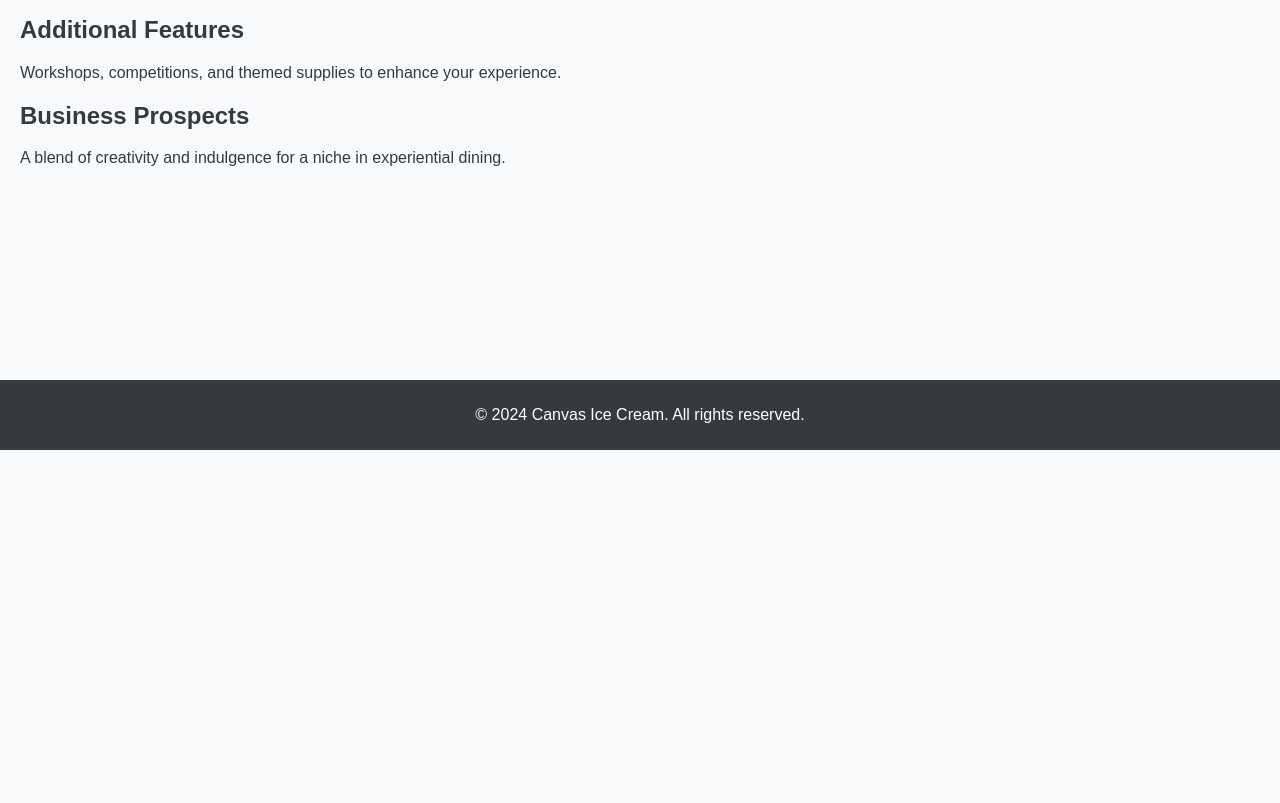
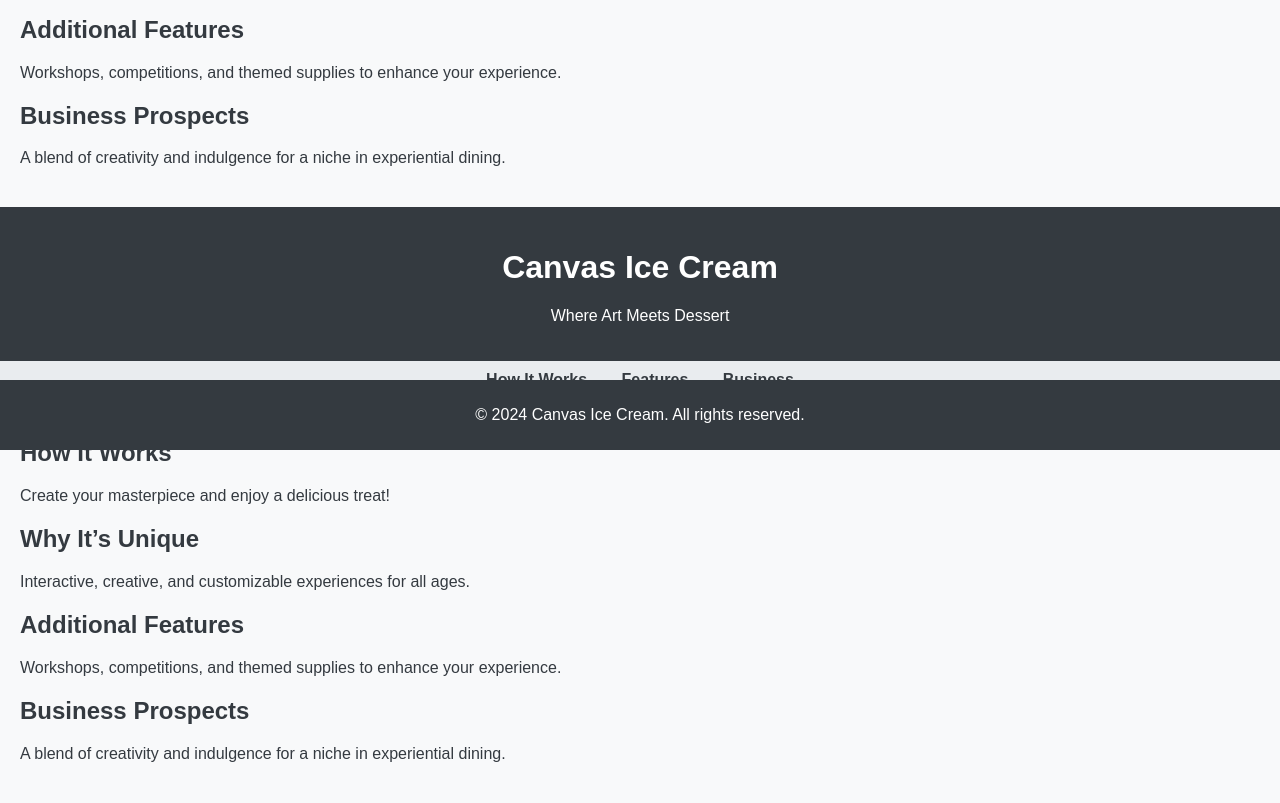
Before and after one commit to Ayaansz/DESIGN-PROJECT, a plain HTML site: page index.html in a window 1280 px wide. Shown: the part 350-1153 px from the top of the page. Before the commit the page ends 800 px from the top, so only its background shows below. Drawn offline with Linux system fonts and the light colour scheme.

Commit message:
Update index.html

```diff
--- a/index.html
+++ b/index.html
@@ -63,3 +63,87 @@
     </footer>
 </body>
 </html>
+<!DOCTYPE html>
+<html lang="en">
+<head>
+    <meta charset="UTF-8">
+    <meta name="viewport" content="width=device-width, initial-scale=1.0">
+    <title>Canvas Ice Cream</title>
+    <style>
+        body {
+            font-family: Arial, sans-serif;
+            margin: 0;
+            padding: 0;
+            background-color: #f8f9fa;
+            color: #343a40;
+        }
+        header {
+            background-color: #343a40;
+            color: white;
+            padding: 20px;
+            text-align: center;
+        }
+        .container {
+            padding: 20px;
+        }
+        .feature {
+            margin-bottom: 20px;
+        }
+        footer {
+            background-color: #343a40;
+            color: white;
+            text-align: center;
+            padding: 10px 0;
+            position: fixed;
+            bottom: 0;
+            width: 100%;
+        }
+        nav {
+            background-color: #e9ecef;
+            padding: 10px;
+            text-align: center;
+        }
+        nav a {
+            margin: 0 15px;
+            color: #343a40;
+            text-decoration: none;
+            font-weight: bold;
+        }
+        nav a:hover {
+            color: #007bff;
+        }
+    </style>
+</head>
+<body>
+    <header>
+        <h1>Canvas Ice Cream</h1>
+        <p>Where Art Meets Dessert</p>
+    </header>
+    <nav>
+        <a href="#how-it-works">How It Works</a>
+        <a href="#features">Features</a>
+        <a href="#business">Business</a>
+    </nav>
+    <div class="container" id="how-it-works">
+        <section class="feature">
+            <h2>How It Works</h2>
+            <p>Create your masterpiece and enjoy a delicious treat!</p>
+        </section>
+        <section class="feature" id="features">
+            <h2>Why It’s Unique</h2>
+            <p>Interactive, creative, and customizable experiences for all ages.</p>
+        </section>
+        <section class="feature">
+            <h2>Additional Features</h2>
+            <p>Workshops, competitions, and themed supplies to enhance your experience.</p>
+        </section>
+        <section class="feature" id="business">
+            <h2>Business Prospects</h2>
+            <p>A blend of creativity and indulgence for a niche in experiential dining.</p>
+        </section>
+    </div>
+    <footer>
+        <p>&copy; 2024 Canvas Ice Cream. All rights reserved.</p>
+    </footer>
+</body>
+</html>
```
